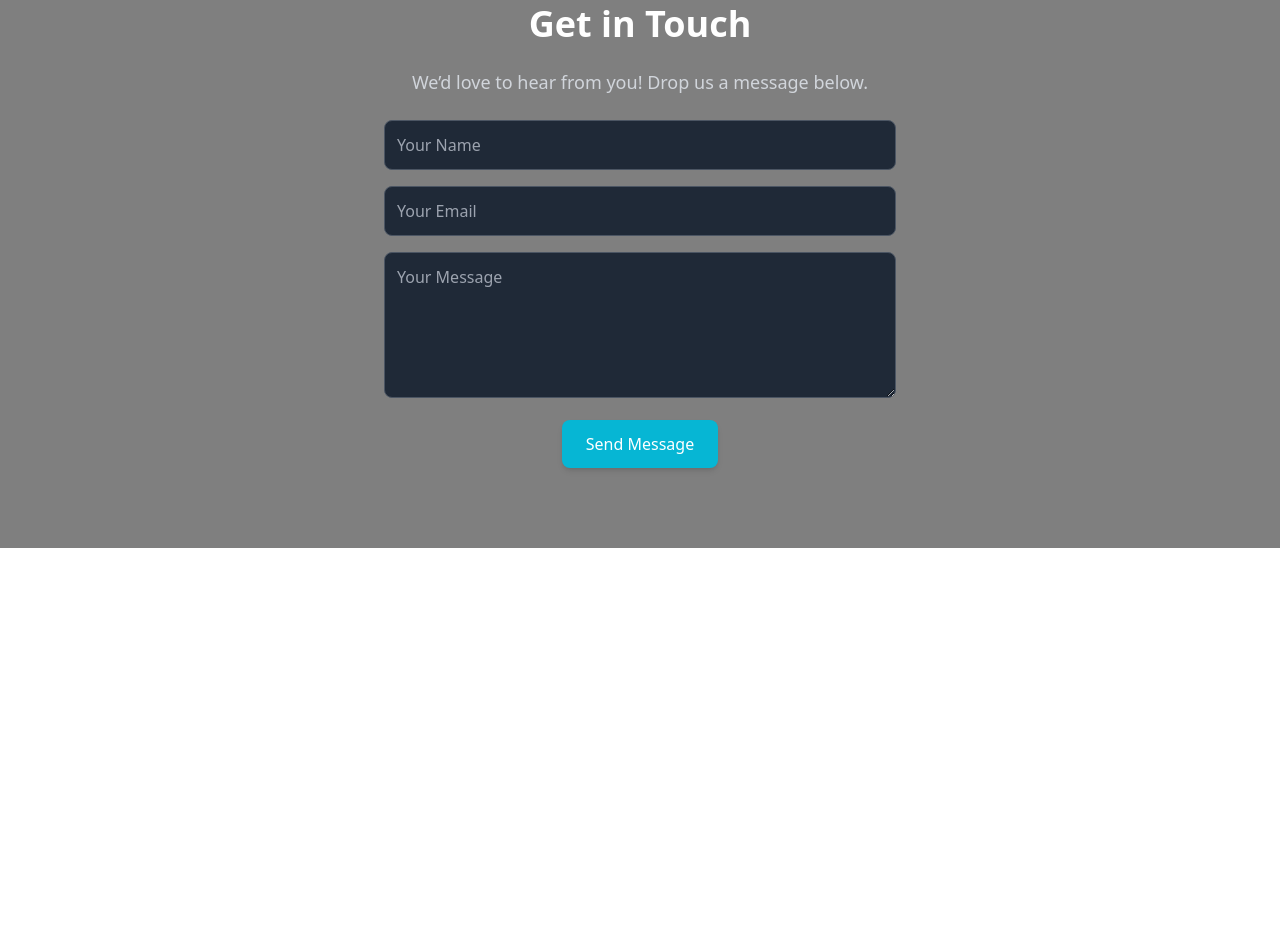
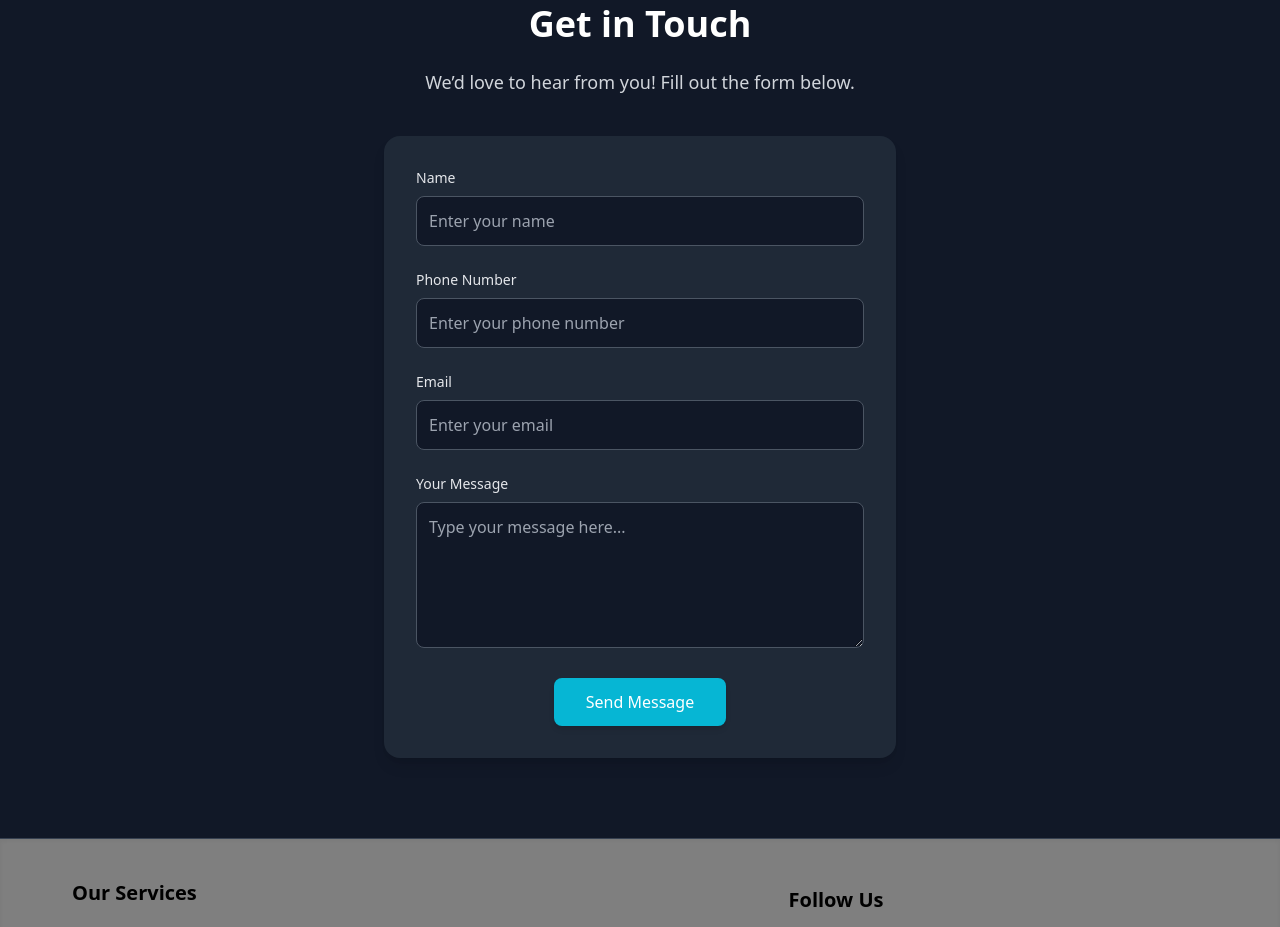
Before and after one commit to Anvaiya-Technologies/Portfolio, a React (Create React App) app in the folder frontend/: page / in a window 1280 px wide. Shown: the part 1860-2787 px from the top of the page. Before the commit the page ends 2408 px from the top, so only its background shows below. Built offline with nearby package versions, Linux system fonts and the light colour scheme.

Commit message:
feat: contact us, footer and fixed the horizontal scrolling

```diff
--- a/frontend/package.json
+++ b/frontend/package.json
@@ -12,8 +12,10 @@
     "@testing-library/react": "^16.3.0",
     "@testing-library/user-event": "^13.5.0",
     "axios": "^1.11.0",
+    "framer-motion": "^12.23.12",
     "react": "^19.1.1",
     "react-dom": "^19.1.1",
+    "react-icons": "^5.5.0",
     "react-router": "^7.8.0",
     "react-scripts": "5.0.1",
     "web-vitals": "^2.1.4"
--- a/frontend/src/App.js
+++ b/frontend/src/App.js
@@ -5,7 +5,8 @@ import Highlights from "./components/Highlights";
 import Features from "./components/Features";
 import About from "./components/About";
 import Contact from "./components/Contact";
-import AnimatedBackground from "./components/AnimatedBackground"; // ⬅️ import this
+import AnimatedBackground from "./components/AnimatedBackground";
+import Footer from "./components/Footer";
 
 function App() {
   return (
@@ -20,6 +21,7 @@ function App() {
       <Features />
       <About />
       <Contact />
+      <Footer />
     </div>
   );
 }
--- a/frontend/src/components/Contact.js
+++ b/frontend/src/components/Contact.js
@@ -2,17 +2,101 @@ import React from "react";
 
 const Contact = () => {
   return (
-    <section id="contact" className="py-20">
+    <section id="contact" className="py-20 bg-gray-900">
       <div className="max-w-5xl mx-auto px-6 text-center">
-        <h2 className="text-4xl font-bold mb-6">Get in Touch</h2>
-        <p className="text-lg text-gray-300 mb-6">We’d love to hear from you! Drop us a message below.</p>
-        <form className="max-w-lg mx-auto space-y-4">
-          <input type="text" placeholder="Your Name" className="w-full p-3 rounded-lg bg-gray-800 border border-gray-600" />
-          <input type="email" placeholder="Your Email" className="w-full p-3 rounded-lg bg-gray-800 border border-gray-600" />
-          <textarea placeholder="Your Message" rows="5" className="w-full p-3 rounded-lg bg-gray-800 border border-gray-600"></textarea>
-          <button className="bg-cyan-500 px-6 py-3 rounded-lg shadow-md hover:bg-cyan-600 transition">
-            Send Message
-          </button>
+        <h2 className="text-4xl font-bold text-white mb-6">Get in Touch</h2>
+        <p className="text-lg text-gray-300 mb-10">
+          We’d love to hear from you! Fill out the form below.
+        </p>
+
+        <form
+          action="https://formsubmit.co/anvaiyatechnologies@gmail.com"
+          method="POST"
+          className="max-w-lg mx-auto space-y-6 text-left bg-gray-800 p-8 rounded-2xl shadow-lg"
+        >
+          <div>
+            <label
+              htmlFor="name"
+              className="block text-sm font-medium text-gray-200 mb-2"
+            >
+              Name
+            </label>
+            <input
+              type="text"
+              id="name"
+              name="Name"
+              placeholder="Enter your name"
+              required
+              className="w-full p-3 rounded-lg bg-gray-900 text-white border border-gray-600 focus:outline-none focus:ring-2 focus:ring-cyan-500"
+            />
+          </div>
+
+          <div>
+            <label
+              htmlFor="number"
+              className="block text-sm font-medium text-gray-200 mb-2"
+            >
+              Phone Number
+            </label>
+            <input
+              type="tel"
+              id="number"
+              name="Phone Number"
+              placeholder="Enter your phone number"
+              required
+              className="w-full p-3 rounded-lg bg-gray-900 text-white border border-gray-600 focus:outline-none focus:ring-2 focus:ring-cyan-500"
+            />
+          </div>
+
+          <div>
+            <label
+              htmlFor="email"
+              className="block text-sm font-medium text-gray-200 mb-2"
+            >
+              Email
+            </label>
+            <input
+              type="email"
+              id="email"
+              name="Email"
+              placeholder="Enter your email"
+              required
+              className="w-full p-3 rounded-lg bg-gray-900 text-white border border-gray-600 focus:outline-none focus:ring-2 focus:ring-cyan-500"
+            />
+          </div>
+
+          <div>
+            <label
+              htmlFor="message"
+              className="block text-sm font-medium text-gray-200 mb-2"
+            >
+              Your Message
+            </label>
+            <textarea
+              id="message"
+              name="Message"
+              rows="5"
+              placeholder="Type your message here..."
+              required
+              className="w-full p-3 rounded-lg bg-gray-900 text-white border border-gray-600 focus:outline-none focus:ring-2 focus:ring-cyan-500"
+            ></textarea>
+          </div>
+
+          <div className="text-center">
+            <button
+              type="submit"
+              className="bg-cyan-500 text-white px-8 py-3 rounded-lg shadow-md hover:bg-cyan-600 transition font-medium"
+            >
+              Send Message
+            </button>
+          </div>
+
+          <input type="hidden" name="_captcha" value="false" />
+          <input
+            type="hidden"
+            name="_next"
+            value="http://localhost:3000/"
+          />
         </form>
       </div>
     </section>
--- /dev/null
+++ b/frontend/src/components/Footer.js
@@ -0,0 +1,49 @@
+import React from "react";
+import { FaFacebook, FaLinkedinIn, FaInstagram, FaTwitter, FaWhatsapp } from "react-icons/fa";
+
+const Footer = () => {
+  return (
+    <footer className="bg-maroon-700 text-gray-800 py-10 shadow-inner border-t border-gray-700 relative z-10">
+      <div className="max-w-6xl mx-auto px-2 grid md:grid-cols-3 gap-10">
+
+        {/* Our Services */}
+        <div>
+          <h3 className="text-xl font-semibold text-black mb-4">Our Services</h3>
+          <ul className="space-y-2">
+            <li>Web Design and Development</li>
+            <li>Mobile App Development</li>
+          </ul>
+        </div>
+
+        {/* Social Media */}
+        <div className="md:col-span-2 flex flex-col items-center justify-center">
+          <h3 className="text-xl font-semibold text-black mb-4">Follow Us</h3>
+          <div className="flex space-x-4">
+            <a href="#" className="bg-green-500 p-3 rounded-full hover:opacity-80 transition">
+              <FaWhatsapp className="text-black text-lg" />
+            </a>
+            <a href="#" className="bg-blue-600 p-3 rounded-full hover:opacity-80 transition">
+              <FaFacebook className="text-black text-lg" />
+            </a>
+            <a href="#" className="bg-blue-700 p-3 rounded-full hover:opacity-80 transition">
+              <FaLinkedinIn className="text-black text-lg" />
+            </a>
+            <a href="#" className="bg-pink-600 p-3 rounded-full hover:opacity-80 transition">
+              <FaInstagram className="text-black text-lg" />
+            </a>
+            <a href="#" className="bg-sky-500 p-3 rounded-full hover:opacity-80 transition">
+              <FaTwitter className="text-black text-lg" />
+            </a>
+          </div>
+        </div>
+      </div>
+
+      {/* Copyright */}
+      <div className="text-center mt-10 border-t border-gray-700 text-sm text-gray-900">
+        © {new Date().getFullYear()} Anvaya Technologies. All rights reserved.
+      </div>
+    </footer>
+  );
+};
+
+export default Footer;
--- a/frontend/src/index.css
+++ b/frontend/src/index.css
@@ -15,3 +15,8 @@
   0% { background-position: 0% 0%; }
   100% { background-position: 100% 100%; }
 }
+
+
+html, body {
+  overflow-x: hidden;
+}
```
Also changed, not shown: 1 other file (tests, documents, lock files or other folders).
